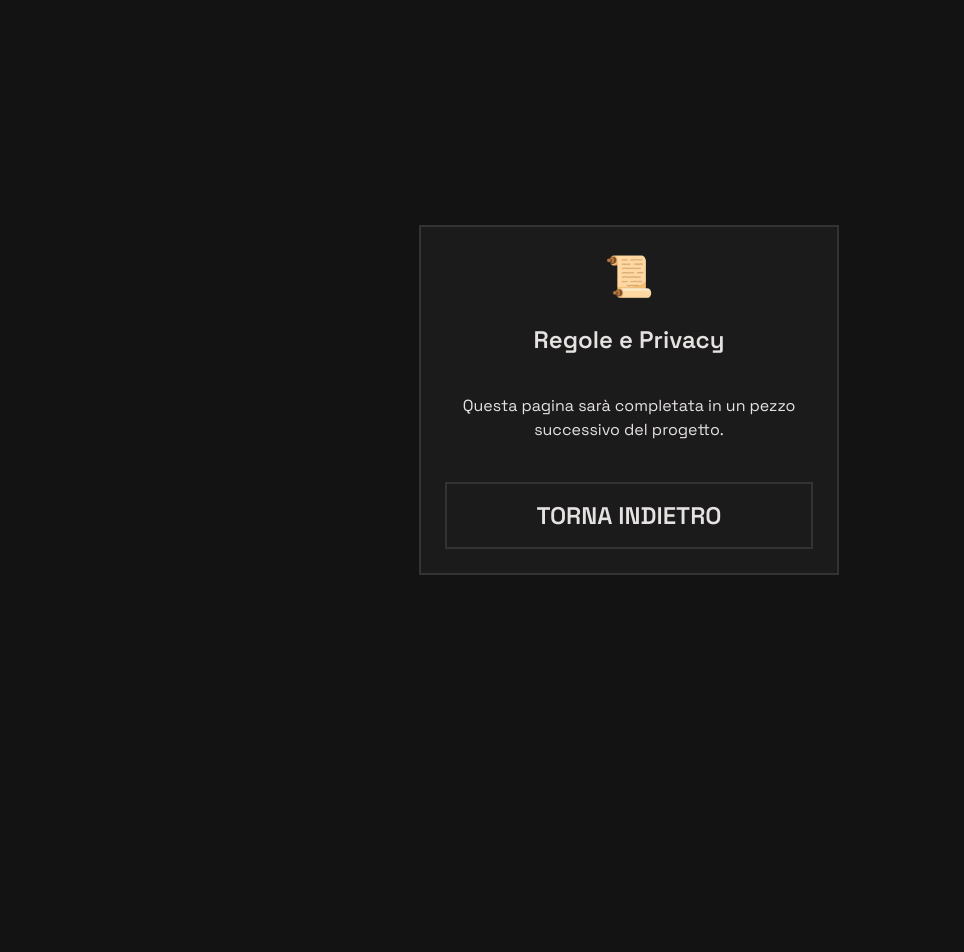
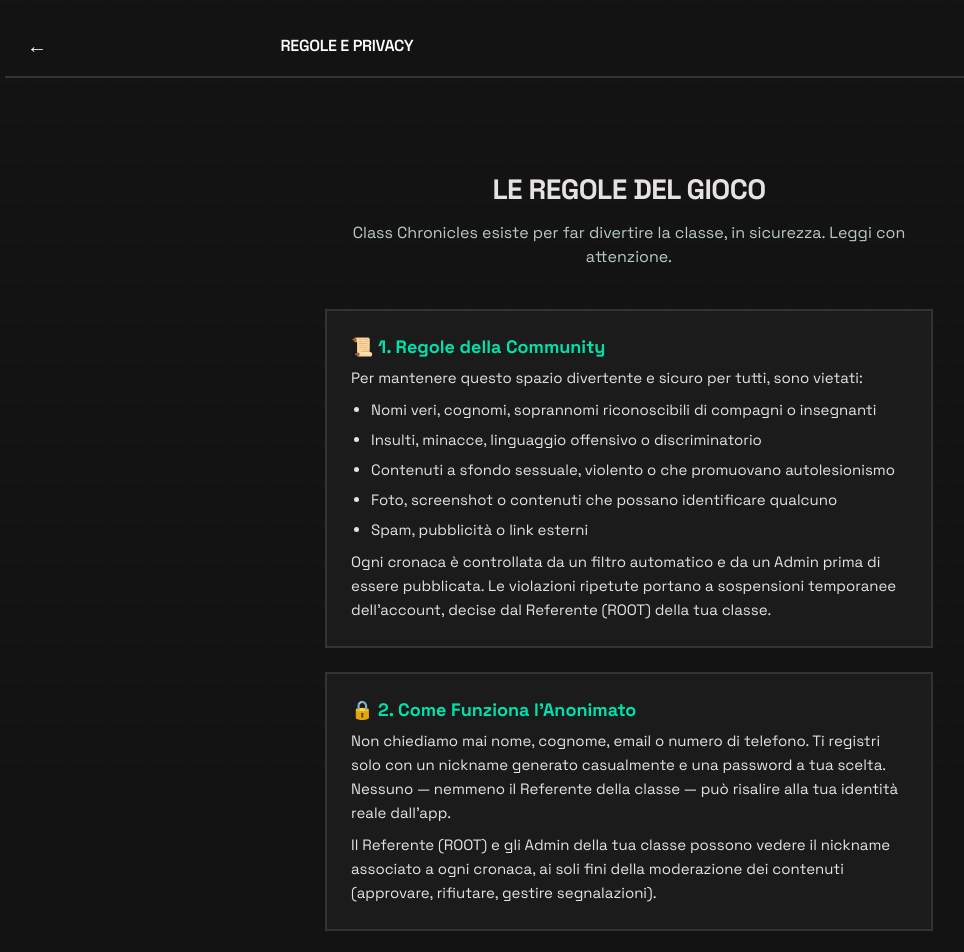
Before and after one commit to gjunkshiasan-lgtm/ClassLog, a React (Vite) app: page /regole in a window 1280 px wide. Shown: the top 952 px of the page, without its empty margins (11-975 px from the left). Before the commit the page ends 800 px from the top, so only its background shows below. Built offline with nearby package versions, Linux system fonts and the light colour scheme; no server answers.

Commit message:
Fix like (NaN), zoom su tutta l'interfaccia, Impostazioni semplificate, Regole e Privacy complete

```diff
--- a/src/App.jsx
+++ b/src/App.jsx
@@ -9,7 +9,7 @@
 import Admin from './pages/Admin'
 import Profilo from './pages/Profilo'
 import Impostazioni from './pages/Impostazioni'
-import RegolePlaceholder from './pages/RegolePlaceholder'
+import RegolePrivacy from './pages/RegolePrivacy'
 import Bannato from './pages/Bannato'
 
 function App() {
@@ -20,7 +20,7 @@
           <Routes>
             <Route path="/" element={<Benvenuto />} />
             <Route path="/accedi" element={<Accedi />} />
-            <Route path="/regole" element={<RegolePlaceholder />} />
+            <Route path="/regole" element={<RegolePrivacy />} />
             <Route path="/bannato" element={<Bannato />} />
 
             <Route
--- a/src/components/PostCard.jsx
+++ b/src/components/PostCard.jsx
@@ -7,8 +7,8 @@
   const [mostraConfermaSegnalazione, setMostraConfermaSegnalazione] = useState(false)
   const [mostraModalRimozione, setMostraModalRimozione] = useState(false)
   const [richiestaRimozioneInviata, setRichiestaRimozioneInviata] = useState(false)
-  const [miPiaceAttivo, setMiPiaceAttivo] = useState(post.mi_piace_attivo)
-  const [numeroMiPiace, setNumeroMiPiace] = useState(post.numero_mi_piace)
+  const [miPiaceAttivo, setMiPiaceAttivo] = useState(Boolean(post.mi_piace_attivo))
+  const [numeroMiPiace, setNumeroMiPiace] = useState(Number(post.numero_mi_piace) || 0)
   const [elaborandoLike, setElaborandoLike] = useState(false)
 
   async function gestisciSegnalazione() {
@@ -33,8 +33,8 @@
 
     try {
       const risposta = await onMetiMiPiace(post.id)
-      setMiPiaceAttivo(risposta.mi_piace_attivo)
-      setNumeroMiPiace(risposta.numero_mi_piace)
+      setMiPiaceAttivo(Boolean(risposta.mi_piace_attivo))
+      setNumeroMiPiace(Number(risposta.numero_mi_piace) || 0)
     } catch (err) {
       setMiPiaceAttivo(statoPrecedente)
       setNumeroMiPiace(conteggioPrecedente)
--- a/src/index.css
+++ b/src/index.css
@@ -1096,3 +1096,43 @@
   background-color: var(--color-tertiary-container);
   color: var(--color-on-tertiary-container);
 }
+
+/* ---------- Pagina Regole e Privacy ---------- */
+.regole-pagina {
+  max-width: 640px;
+  margin: 0 auto;
+  padding: var(--space-lg) var(--space-md) 100px var(--space-md);
+  display: flex;
+  flex-direction: column;
+  gap: var(--space-lg);
+}
+
+.regole-sezione {
+  background-color: var(--color-surface-container-low);
+  border: 2px solid var(--color-outline-variant);
+  padding: var(--space-lg);
+  display: flex;
+  flex-direction: column;
+  gap: var(--space-sm);
+}
+
+.regole-sezione h3 {
+  margin: 0;
+  color: var(--color-primary-fixed-dim);
+  font-size: 18px;
+}
+
+.regole-sezione p, .regole-sezione li {
+  color: var(--color-on-surface);
+  font-size: 15px;
+  line-height: 1.6;
+  margin: 0;
+}
+
+.regole-sezione ul {
+  margin: 0;
+  padding-left: 20px;
+  display: flex;
+  flex-direction: column;
+  gap: 6px;
+}
--- a/src/lib/ZoomContext.jsx
+++ b/src/lib/ZoomContext.jsx
@@ -15,7 +15,7 @@
   })
 
   useEffect(() => {
-    document.documentElement.style.fontSize = `${livelloZoom}%`
+    document.documentElement.style.zoom = `${livelloZoom}%`
     localStorage.setItem(CHIAVE_STORAGE_ZOOM, String(livelloZoom))
   }, [livelloZoom])
 
--- a/src/pages/RegolePlaceholder.jsx
+++ /dev/null
@@ -1,17 +0,0 @@
-import { useNavigate } from 'react-router-dom'
-
-export default function RegolePlaceholder() {
-  const navigate = useNavigate()
-  return (
-    <div className="pagina" style={{ justifyContent: 'center', alignItems: 'center', minHeight: '100dvh' }}>
-      <div className="neo-card" style={{ maxWidth: 420, textAlign: 'center' }}>
-        <span style={{ fontSize: 40 }}>📜</span>
-        <h3 className="text-headline-md" style={{ margin: 0 }}>Regole e Privacy</h3>
-        <p className="text-body-md">Questa pagina sarà completata in un pezzo successivo del progetto.</p>
-        <button className="btn-brutalist btn-secondary-outline" onClick={() => navigate(-1)}>
-          Torna indietro
-        </button>
-      </div>
-    </div>
-  )
-}
--- /dev/null
+++ b/src/pages/RegolePrivacy.jsx
@@ -0,0 +1,136 @@
+import { useNavigate } from 'react-router-dom'
+
+export default function RegolePrivacy() {
+  const navigate = useNavigate()
+
+  return (
+    <div className="pagina" style={{ alignItems: 'center' }}>
+      <div className="griglia-decorativa" />
+      <header className="header-brand" style={{ position: 'sticky', top: 0, background: 'var(--color-background)', borderBottom: '2px solid var(--color-outline-variant)' }}>
+        <div style={{ display: 'flex', alignItems: 'center', justifyContent: 'space-between', width: '100%', maxWidth: 640 }}>
+          <button
+            type="button"
+            onClick={() => navigate(-1)}
+            aria-label="Torna indietro"
+            style={{ background: 'none', border: 'none', color: 'var(--color-primary)', fontSize: 20, cursor: 'pointer' }}
+          >
+            ←
+          </button>
+          <h1 className="text-headline-md" style={{ fontSize: 16, margin: 0 }}>REGOLE E PRIVACY</h1>
+          <span style={{ width: 20 }} />
+        </div>
+      </header>
+
+      <main className="regole-pagina" style={{ marginTop: 72, zIndex: 1 }}>
+        <div style={{ textAlign: 'center' }}>
+          <h2 className="text-display-lg" style={{ fontSize: 28, margin: 0 }}>Le Regole del Gioco</h2>
+          <p className="text-body-md" style={{ color: 'var(--color-on-surface-variant)' }}>
+            Class Chronicles esiste per far divertire la classe, in sicurezza. Leggi con attenzione.
+          </p>
+        </div>
+
+        <section className="regole-sezione">
+          <h3>📜 1. Regole della Community</h3>
+          <p>Per mantenere questo spazio divertente e sicuro per tutti, sono vietati:</p>
+          <ul>
+            <li>Nomi veri, cognomi, soprannomi riconoscibili di compagni o insegnanti</li>
+            <li>Insulti, minacce, linguaggio offensivo o discriminatorio</li>
+            <li>Contenuti a sfondo sessuale, violento o che promuovano autolesionismo</li>
+            <li>Foto, screenshot o contenuti che possano identificare qualcuno</li>
+            <li>Spam, pubblicità o link esterni</li>
+          </ul>
+          <p>
+            Ogni cronaca è controllata da un filtro automatico e da un Admin prima di essere pubblicata.
+            Le violazioni ripetute portano a sospensioni temporanee dell'account, decise dal Referente (ROOT)
+            della tua classe.
+          </p>
+        </section>
+
+        <section className="regole-sezione">
+          <h3>🔒 2. Come Funziona l'Anonimato</h3>
+          <p>
+            Non chiediamo mai nome, cognome, email o numero di telefono. Ti registri solo con un nickname
+            generato casualmente e una password a tua scelta. Nessuno — nemmeno il Referente della classe —
+            può risalire alla tua identità reale dall'app.
+          </p>
+          <p>
+            Il Referente (ROOT) e gli Admin della tua classe possono vedere il nickname associato a ogni
+            cronaca, ai soli fini della moderazione dei contenuti (approvare, rifiutare, gestire segnalazioni).
+          </p>
+        </section>
+
+        <section className="regole-sezione">
+          <h3>🗄️ 3. Che Dati Salviamo</h3>
+          <p>Salviamo esclusivamente:</p>
+          <ul>
+            <li>Il tuo nickname (generato casualmente o scelto da te)</li>
+            <li>La tua password, sempre in forma crittografata (mai leggibile, nemmeno da noi)</li>
+            <li>Le cronache che scrivi e la data di pubblicazione</li>
+            <li>Il numero di segnalazioni/mi piace ricevuti dai tuoi post</li>
+          </ul>
+          <p>
+            Non salviamo: indirizzi email, numeri di telefono, indirizzi IP, posizione geografica,
+            o qualsiasi altro dato che possa identificarti personalmente.
+          </p>
+        </section>
+
+        <section className="regole-sezione">
+          <h3>🌍 4. Dove Sono Ospitati i Dati</h3>
+          <p>
+            Il sito è ospitato su <strong>Vercel</strong>. Il database è gestito da <strong>Supabase</strong>,
+            su server situati nell'Unione Europea (Francoforte, Germania). Alcuni servizi tecnici di supporto
+            di questi fornitori potrebbero, in casi limitati, coinvolgere infrastrutture negli Stati Uniti,
+            sempre nel rispetto delle garanzie previste dalla normativa europea sulla protezione dei dati.
+          </p>
+        </section>
+
+        <section className="regole-sezione">
+          <h3>👤 5. Titolare del Trattamento</h3>
+          <p>
+            Il titolare del trattamento dei dati è <strong>il Team di Sviluppo di ClassLog</strong>.
+            All'interno di ogni singola classe, il Referente (ROOT) — lo studente che ha creato la classe —
+            agisce come gestore e moderatore dei contenuti di quella classe, con accesso limitato ai dati
+            necessari a questo scopo.
+          </p>
+        </section>
+
+        <section className="regole-sezione">
+          <h3>⚖️ 6. I Tuoi Diritti</h3>
+          <p>In qualsiasi momento puoi:</p>
+          <ul>
+            <li><strong>Eliminare il tuo account</strong> dalla sezione Impostazioni: il tuo nickname verrà sostituito con "Utente Eliminato" e i tuoi dati personali (password) resi definitivamente inutilizzabili</li>
+            <li><strong>Richiedere la rimozione di una cronaca</strong> in cui ti riconosci, anche in forma anonima, tramite il pulsante "Mi riconosco" su ogni post</li>
+            <li><strong>Segnalare</strong> contenuti che violano queste regole con il pulsante "Segnala"</li>
+          </ul>
+          <p>
+            Poiché non raccogliamo email o altri recapiti, non è possibile contattarti direttamente:
+            usa questi strumenti integrati nell'app per esercitare i tuoi diritti.
+          </p>
+        </section>
+
+        <section className="regole-sezione">
+          <h3>🗑️ 7. Fine dell'Anno Scolastico</h3>
+          <p>
+            Al termine dell'anno scolastico, il Referente della classe può attivare l'
+            <strong>"Autodistruzione di Fine Anno"</strong>: un'azione irreversibile che cancella
+            permanentemente tutti i dati della classe (cronache, account, impostazioni) dal nostro database.
+          </p>
+        </section>
+
+        <section className="regole-sezione">
+          <h3>🛡️ 8. Sicurezza dei Minori</h3>
+          <p>
+            Se un contenuto suggerisce che qualcuno è in pericolo (autolesionismo, bullismo grave, abusi),
+            segnalalo immediatamente e parlane con un adulto di fiducia — un insegnante, un genitore, o
+            i servizi di ascolto dedicati. Questa app è uno spazio di svago, non sostituisce l'aiuto di un
+            adulto in situazioni serie.
+          </p>
+        </section>
+
+        <p className="text-body-md" style={{ textAlign: 'center', color: 'var(--color-on-surface-variant)', fontSize: 13 }}>
+          Ultimo aggiornamento: {new Date().toLocaleDateString('it-IT', { day: 'numeric', month: 'long', year: 'numeric' })}
+        </p>
+      </main>
+    </div>
+  )
+}
```
Also changed, not shown: src/pages/Impostazioni.jsx (+7 -32 lines).
